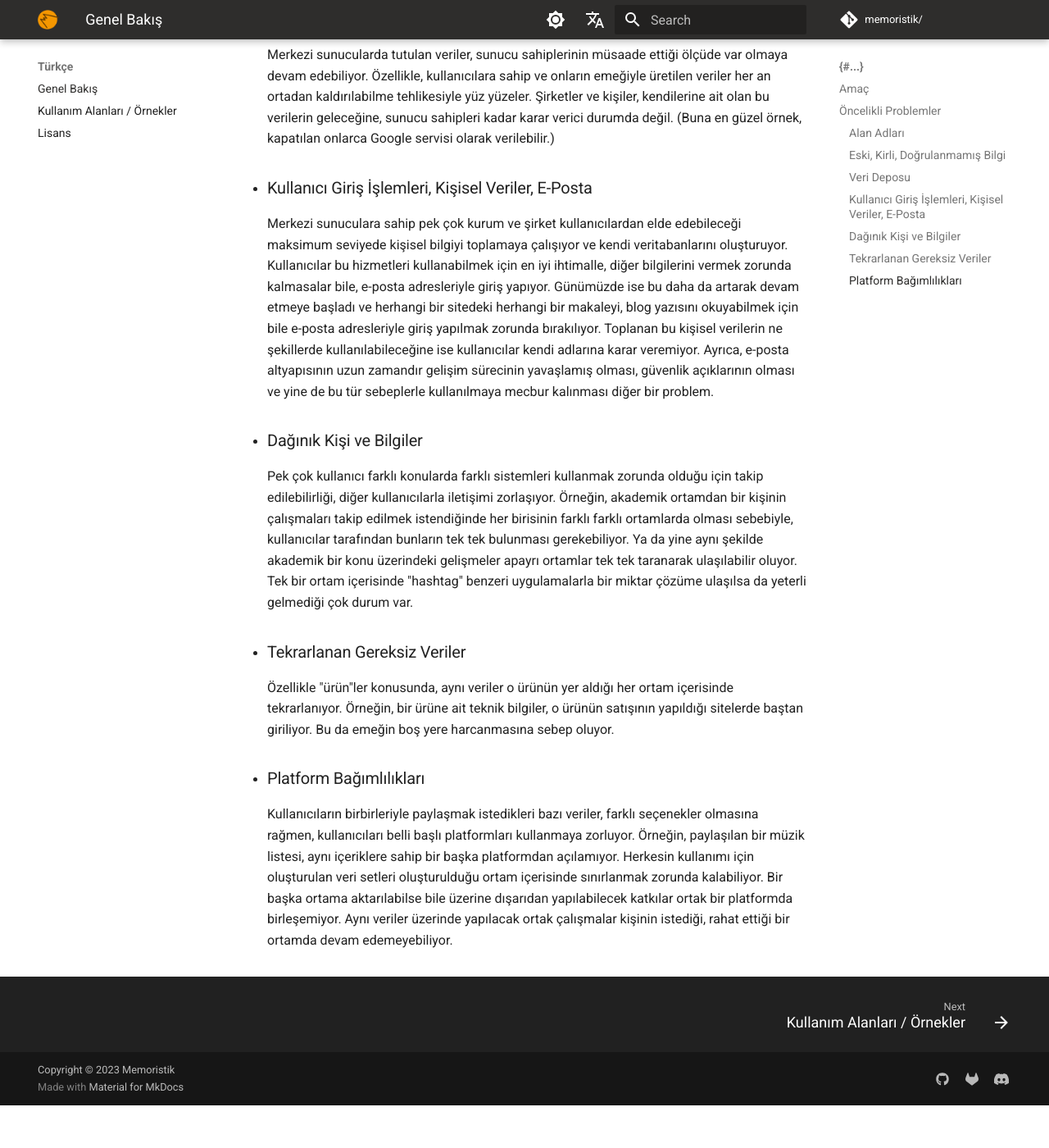
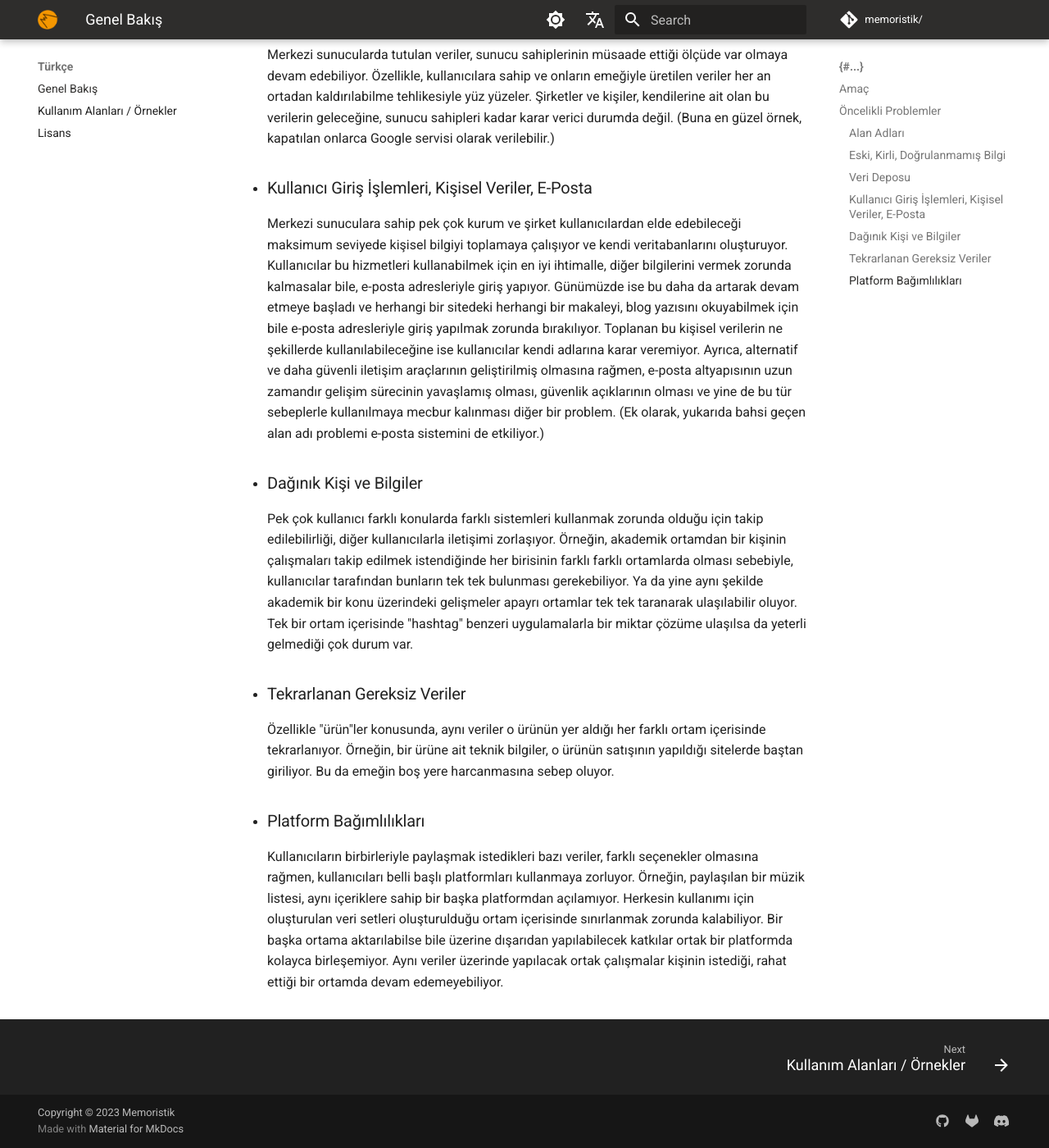
Before and after one commit to memoristik/memoristik.github.io, an MkDocs documentation site: the page built from docs/tr/genel.md, in a window 1280 px wide and 1400 px high, scrolled down 1135 px. Shown: the whole window at 82% size. Built offline with MkDocs 1.6.1 and Material for MkDocs 9.7.7, drawn with Linux system fonts in a browser that asks for light colours; comment, search, counter and statistics services are not loaded; before the commit the page ends 2483 px from its top, so only the background shows below that.

Commit message:
overview

```diff
--- a/docs/tr/genel.md
+++ b/docs/tr/genel.md
@@ -24,13 +24,13 @@
 (Buna en güzel örnek, kapatılan onlarca Google servisi olarak verilebilir.)
 
 - ### Kullanıcı Giriş İşlemleri, Kişisel Veriler, E-Posta
-Merkezi sunuculara sahip pek çok kurum ve şirket kullanıcılardan elde edebileceği maksimum seviyede kişisel bilgiyi toplamaya çalışıyor ve kendi veritabanlarını oluşturuyor. Kullanıcılar bu hizmetleri kullanabilmek için en iyi ihtimalle, diğer bilgilerini vermek zorunda kalmasalar bile, e-posta adresleriyle giriş yapıyor. Günümüzde ise bu daha da artarak devam etmeye başladı ve herhangi bir sitedeki herhangi bir makaleyi, blog yazısını okuyabilmek için bile e-posta adresleriyle giriş yapılmak zorunda bırakılıyor. Toplanan bu kişisel verilerin ne şekillerde kullanılabileceğine ise kullanıcılar kendi adlarına karar veremiyor. Ayrıca, e-posta altyapısının uzun zamandır gelişim sürecinin yavaşlamış olması, güvenlik açıklarının olması ve yine de bu tür sebeplerle kullanılmaya mecbur kalınması diğer bir problem.
+Merkezi sunuculara sahip pek çok kurum ve şirket kullanıcılardan elde edebileceği maksimum seviyede kişisel bilgiyi toplamaya çalışıyor ve kendi veritabanlarını oluşturuyor. Kullanıcılar bu hizmetleri kullanabilmek için en iyi ihtimalle, diğer bilgilerini vermek zorunda kalmasalar bile, e-posta adresleriyle giriş yapıyor. Günümüzde ise bu daha da artarak devam etmeye başladı ve herhangi bir sitedeki herhangi bir makaleyi, blog yazısını okuyabilmek için bile e-posta adresleriyle giriş yapılmak zorunda bırakılıyor. Toplanan bu kişisel verilerin ne şekillerde kullanılabileceğine ise kullanıcılar kendi adlarına karar veremiyor. Ayrıca, alternatif ve daha güvenli iletişim araçlarının geliştirilmiş olmasına rağmen, e-posta altyapısının uzun zamandır gelişim sürecinin yavaşlamış olması, güvenlik açıklarının olması ve yine de bu tür sebeplerle kullanılmaya mecbur kalınması diğer bir problem. (Ek olarak, yukarıda bahsi geçen alan adı problemi e-posta sistemini de etkiliyor.)
 
 - ### Dağınık Kişi ve Bilgiler
 Pek çok kullanıcı farklı konularda farklı sistemleri kullanmak zorunda olduğu için takip edilebilirliği, diğer kullanıcılarla iletişimi zorlaşıyor. Örneğin, akademik ortamdan bir kişinin çalışmaları takip edilmek istendiğinde her birisinin farklı farklı ortamlarda olması sebebiyle, kullanıcılar tarafından bunların tek tek bulunması gerekebiliyor. Ya da yine aynı şekilde akademik bir konu üzerindeki gelişmeler apayrı ortamlar tek tek taranarak ulaşılabilir oluyor. Tek bir ortam içerisinde "hashtag" benzeri uygulamalarla bir miktar çözüme ulaşılsa da yeterli gelmediği çok durum var.
 
 - ### Tekrarlanan Gereksiz Veriler
-Özellikle "ürün"ler konusunda, aynı veriler o ürünün yer aldığı her ortam içerisinde tekrarlanıyor. Örneğin, bir ürüne ait teknik bilgiler, o ürünün satışının yapıldığı sitelerde baştan giriliyor. Bu da emeğin boş yere harcanmasına sebep oluyor.
+Özellikle "ürün"ler konusunda, aynı veriler o ürünün yer aldığı her farklı ortam içerisinde tekrarlanıyor. Örneğin, bir ürüne ait teknik bilgiler, o ürünün satışının yapıldığı sitelerde baştan giriliyor. Bu da emeğin boş yere harcanmasına sebep oluyor.
 
 - ### Platform Bağımlılıkları
-Kullanıcıların birbirleriyle paylaşmak istedikleri bazı veriler, farklı seçenekler olmasına rağmen, kullanıcıları belli başlı platformları kullanmaya zorluyor. Örneğin, paylaşılan bir müzik listesi, aynı içeriklere sahip bir başka platformdan açılamıyor. Herkesin kullanımı için oluşturulan veri setleri oluşturulduğu ortam içerisinde sınırlanmak zorunda kalabiliyor. Bir başka ortama aktarılabilse bile üzerine dışarıdan yapılabilecek katkılar ortak bir platformda birleşemiyor. Aynı veriler üzerinde yapılacak ortak çalışmalar kişinin istediği, rahat ettiği bir ortamda devam edemeyebiliyor.
+Kullanıcıların birbirleriyle paylaşmak istedikleri bazı veriler, farklı seçenekler olmasına rağmen, kullanıcıları belli başlı platformları kullanmaya zorluyor. Örneğin, paylaşılan bir müzik listesi, aynı içeriklere sahip bir başka platformdan açılamıyor. Herkesin kullanımı için oluşturulan veri setleri oluşturulduğu ortam içerisinde sınırlanmak zorunda kalabiliyor. Bir başka ortama aktarılabilse bile üzerine dışarıdan yapılabilecek katkılar ortak bir platformda kolayca birleşemiyor. Aynı veriler üzerinde yapılacak ortak çalışmalar kişinin istediği, rahat ettiği bir ortamda devam edemeyebiliyor.
```
